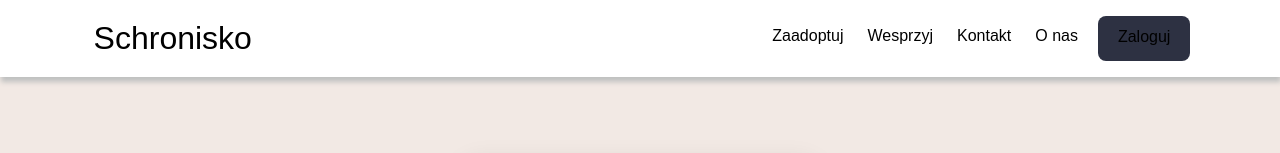
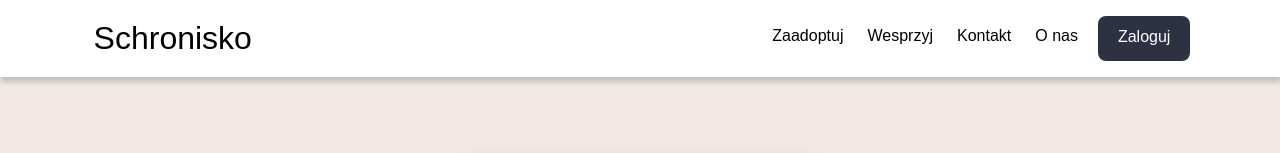
Before and after one commit to xmonvr/shelter-frontend, a React (Create React App) app: page /login in a window 1280 px wide. Shown: the top 153 px of the page. Built offline with nearby package versions, Linux system fonts and the light colour scheme.

Commit message:
Updated styling for navbar

```diff
--- a/src/styles.css
+++ b/src/styles.css
@@ -72,12 +72,15 @@ body {
     background-color: var(--dark);
     border-radius: .5rem;
     padding: .5rem 1rem;
+    color: white;
 }
 
 .nav li:hover {
     background-color: var(--dark);
     border-radius: .5rem;
     padding: .5rem 1rem;
+    color: white;
+
 }
 
 /* media queries https://www.youtube.com/watch?v=MJUssi2c6Ls*/
```
